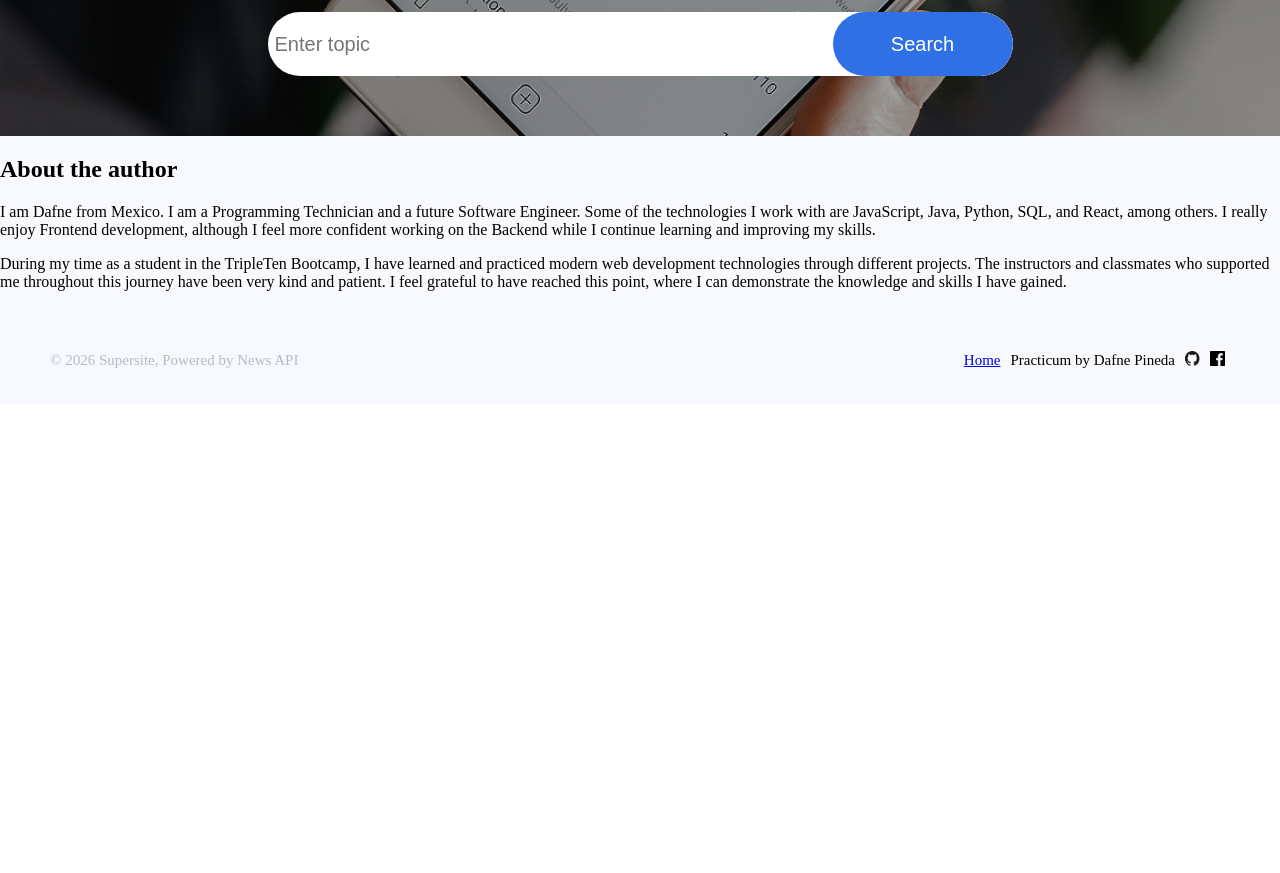
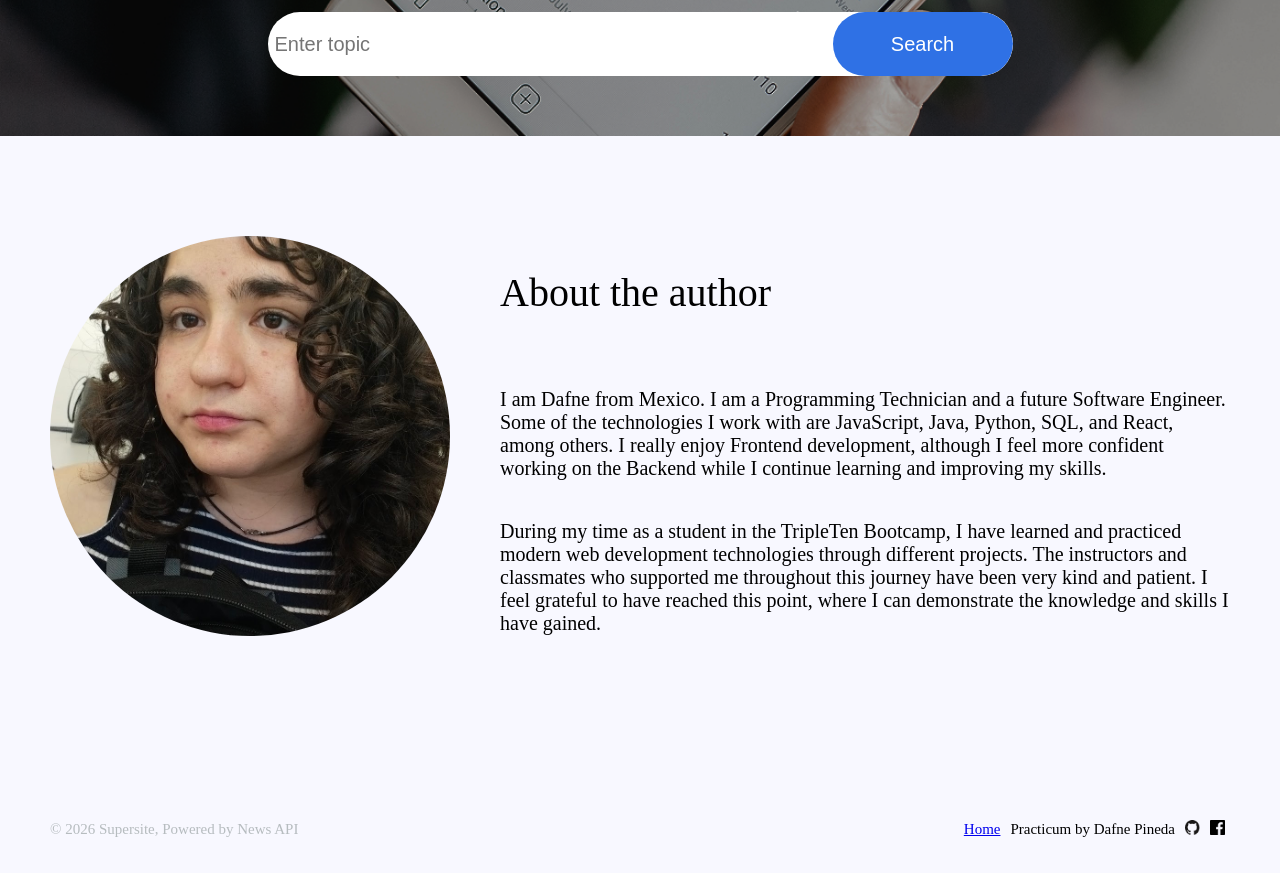
Before and after one commit to dafPineda/project-NewsExplorer-frontend, a React (Vite) app: page / in a window 1280 px wide. Shown: the part 500-1373 px from the top of the page. Before the commit the page ends 904 px from the top, so only its background shows below. Built offline with nearby package versions, Linux system fonts and the light colour scheme.

Commit message:
Feat: Give design to component about

```diff
--- a/src/blocks/About.css
+++ b/src/blocks/About.css
@@ -1,3 +1,34 @@
 .about{
-
+    margin:0 50px;
+    display: grid;
+    grid-template-columns: repeat(6, 1fr);
+    grid-template-rows: repeat(10, 1fr);
+    padding: 100px 0;
+    column-gap: 50px;
 }
+.about__title{
+    grid-column: 3/-1;
+    grid-row: 1/4;
+    font-size: 40px;
+    font-weight: lighter;
+}
+.about__image{
+    background-image: url("../images/dafne.jpeg");
+    background-repeat: no-repeat;
+    background-size: cover;
+    background-position: center;
+    border-radius: 50%;
+    width: 400px;
+    height: 400px;
+    grid-row: 1/-1;
+    grid-column: 1/3;
+}
+.about__text{
+    grid-row:4/7;
+    grid-column: 3/-1;
+    font-size: 20px;
+    font-weight: lighter;
+}
+.about__text-down{
+    grid-row:7/-1;
+}
--- a/src/components/Main/components/About/About.jsx
+++ b/src/components/Main/components/About/About.jsx
@@ -2,14 +2,14 @@ export default function About(){
     return(
         <section className="about" id="about">
             <h2 className="about__title">About the author</h2>
-            <div className="about image"/>
+            <div className="about__image"/>
             <p className="about__text">
 I am Dafne from Mexico. I am a Programming Technician and a future Software Engineer.
 Some of the technologies I work with are JavaScript, Java, Python, SQL, and React, among others.
 I really enjoy Frontend development, although I feel more confident working on the Backend while
 I continue learning and improving my skills.
             </p>
-            <p className="about__text">
+            <p className="about__text about__text-down">
                 During my time as a student in the TripleTen Bootcamp, I have learned and practiced modern web development
  technologies through different projects. The instructors and classmates who supported me throughout this
  journey have been very kind and patient. I feel grateful to have reached this point, where I can
```
Also changed, not shown: src/images/dafne.jpeg (added).
